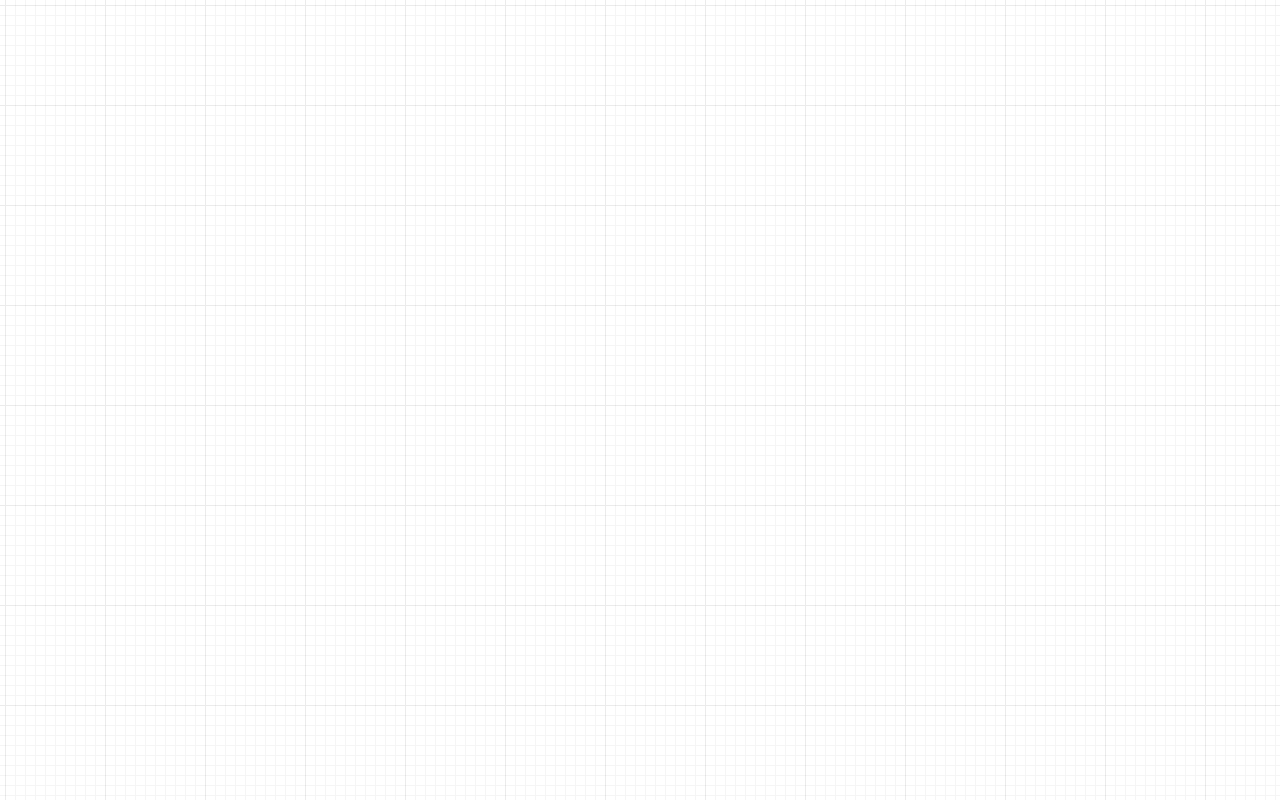
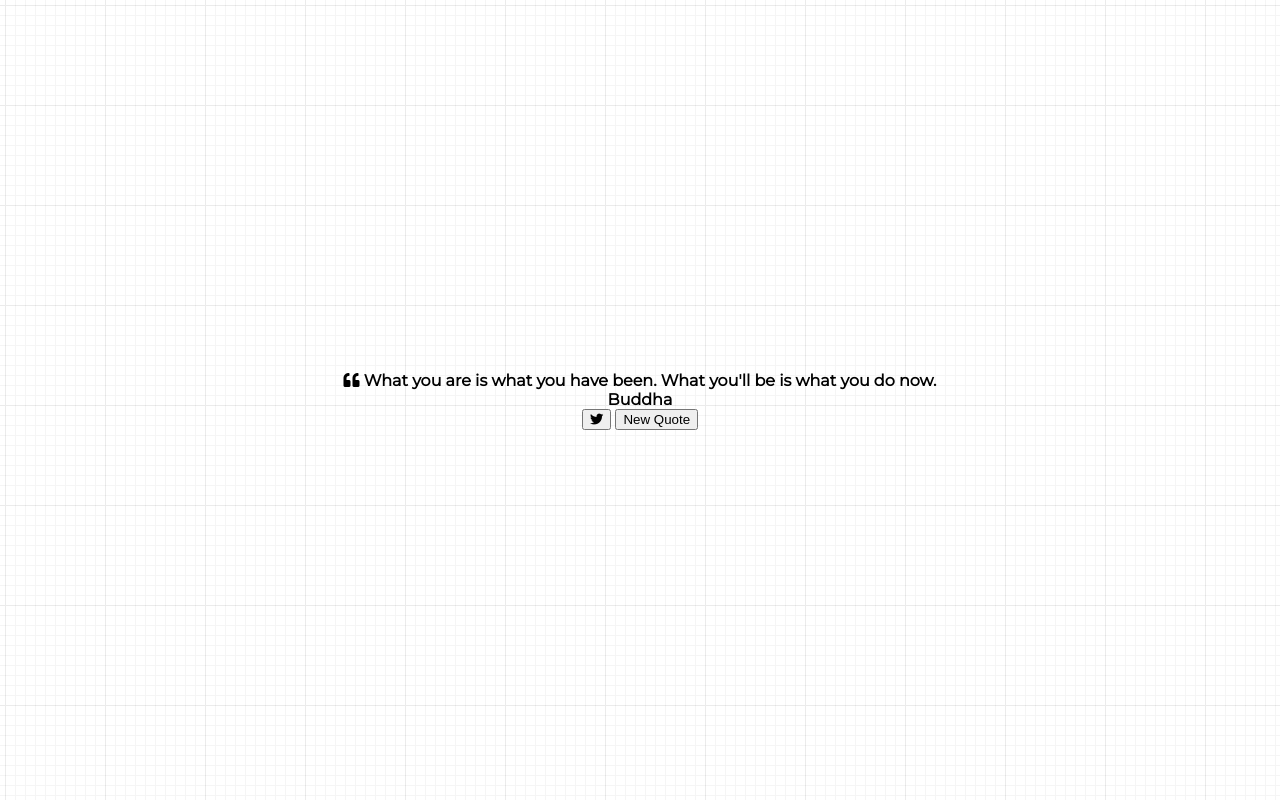
Before and after one commit to vlpatterson59/quote-generator, a plain HTML site: page index.html in a window 1280 px wide. Drawn offline with Linux system fonts and the light colour scheme.

Commit message:
finished html

```diff
--- a/index.html
+++ b/index.html
@@ -10,6 +10,24 @@
     <link rel="stylesheet" href="style.css">
 </head>
 <body>
+    <div class="quote-container" id="quote-container">
+        <!-- Quote -->
+        <div class="quote-text">
+            <i class="fas fa-quote-left"></i>
+            <span id="quote">What you are is what you have been. What you'll be is what you do now.</span>
+            <!-- Author -->
+            <div class="quote-author">
+                <span id="author">Buddha</span>
+            </div>
+            <!-- Buttons -->
+            <div class="button-container">
+                <button class="twitter-button" id="twitter" title="Tweet This!">
+                    <i class="fab fa-twitter"></i>
+                </button>
+                <button id="new-quote">New Quote</button>
+            </div>
+        </div>
+    </div>
     <!-- Script -->
     <script src="script.js"></script>
 </body>
```
